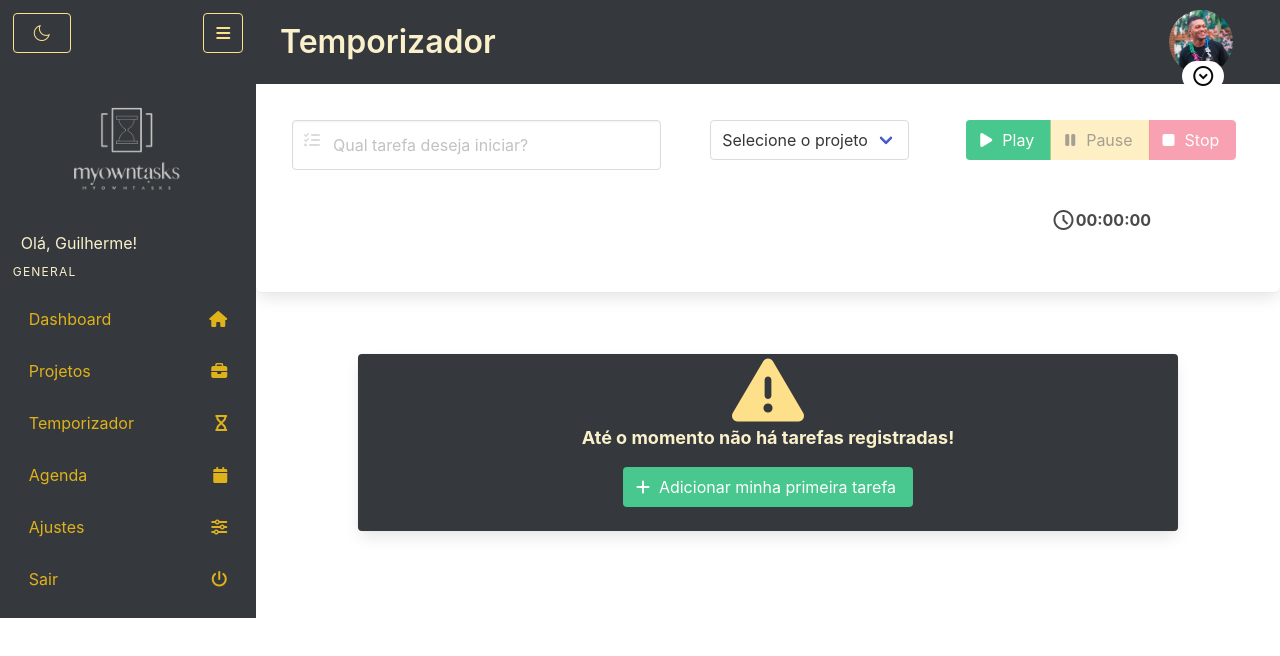
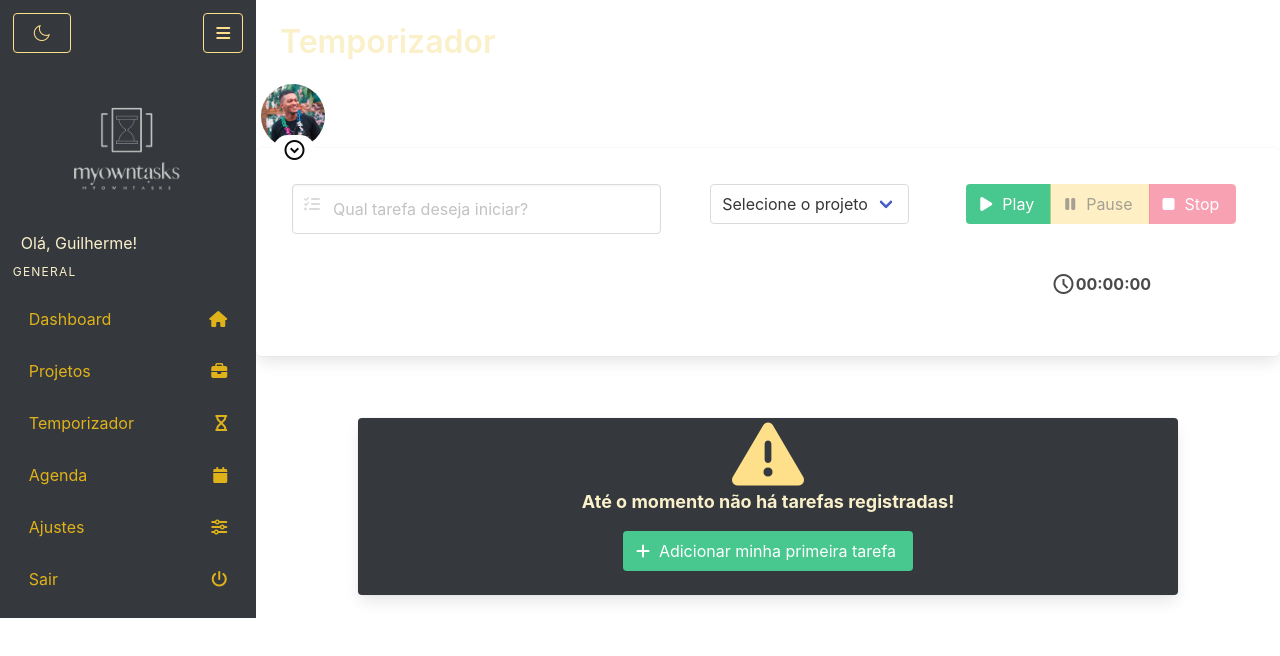
Before and after one commit to guihlsp/myOwnTasks, a Vue app: page /#/temporizador in a window 1280 px wide. Shown: the top 656 px of the page. Built offline with nearby package versions, Linux system fonts and the light colour scheme.

Commit message:
commit de merge

```diff
--- a/src/assets/css/main.css
+++ b/src/assets/css/main.css
@@ -5,6 +5,20 @@ header {
     width: 100%;
     height: 100%;
     overflow: visible;
+}
+
+h1{
+    font-weight: bold ;
+    font-size: large;
+    background-color: #35393d;
+
+}
+
+.topo{
+    display: flex;
+    background-color: #35393d;
+    align-items:center;
+    justify-content: space-between;
 }
 
 .imagem-logo {
@@ -63,6 +77,7 @@ header {
         'GRAD' 0,
         'opsz' 24
 }
+
 
 @media only screen and (max-width: 1186px) {
 }
--- a/src/components/Topo.vue
+++ b/src/components/Topo.vue
@@ -30,23 +30,11 @@ export default defineComponent ({
 
 <style>
 
-h1{
-    font-weight: bold ;
-    font-size: large;
-    background-color: #35393d;
 
-}
 .display {
     color: var(--texto-primario);
     padding: 1.5rem;
     color: #faf0ca;
-}
-
-.topo{
-    display: flex;
-    background-color: #35393d;
-    align-items:center;
-    justify-content: space-between;
 }
 
 .perfil{
```
